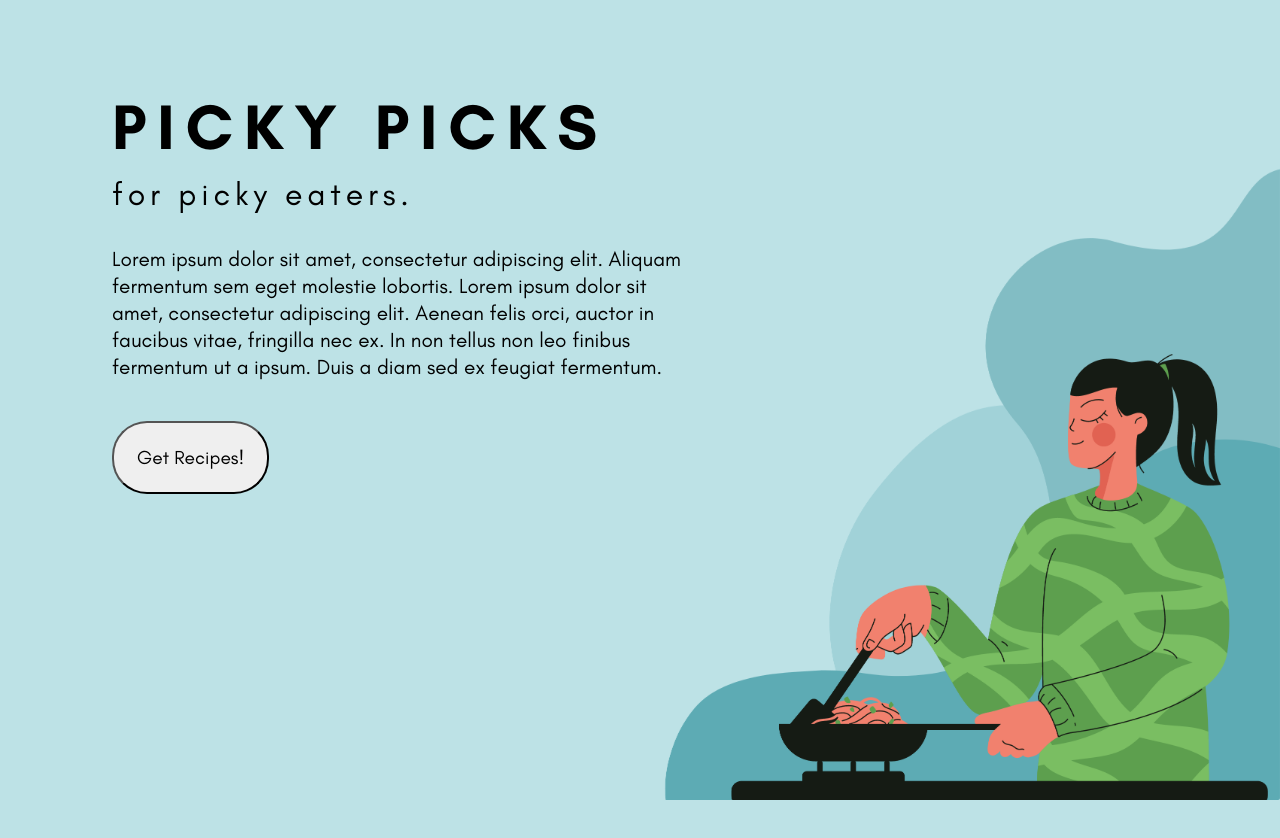
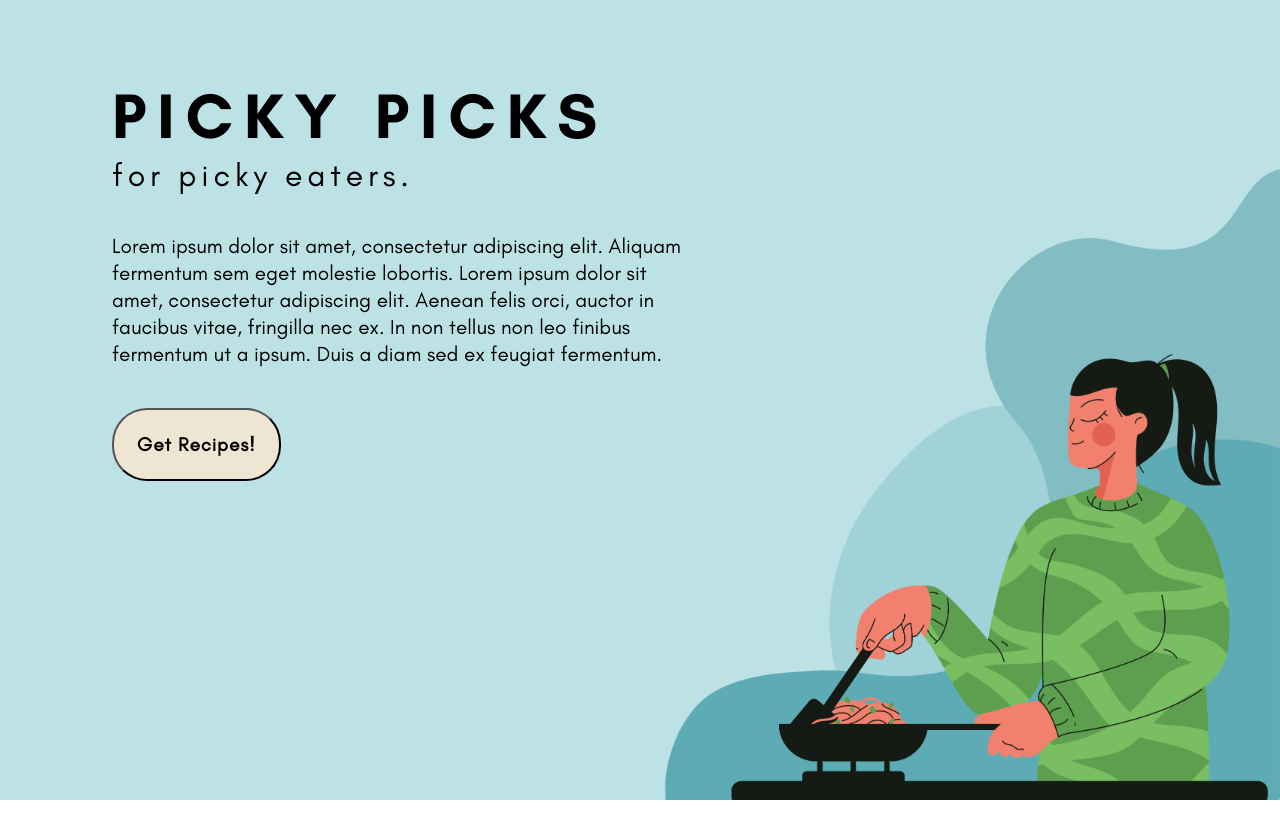
Before and after one commit to elleizar/pickypicks, a React (Create React App) app: page / in a window 1280 px wide. Shown: the top 838 px of the page. After the commit the page ends 800 px from the top, so only its background shows below. Built offline with nearby package versions, Linux system fonts and the light colour scheme.

Commit message:
Fixed home page white space, added lil button animation

```diff
--- a/src/css/Home.css
+++ b/src/css/Home.css
@@ -18,7 +18,8 @@ h1 {
     font-size: 4em;
     letter-spacing: 0.17em;
     margin-top: 0em;
-    margin-bottom: 0.15em;
+    margin-bottom: 0.03em;
+    padding-top: 1.2em;
 }
 
 h2 {
@@ -27,13 +28,12 @@ h2 {
     font-weight: 400;
     letter-spacing: 0.15em;
     margin-top: 0px;
-    margin-bottom: 1em;
+    margin-bottom: 1.2em;
 }
 
 .HomePage {
     min-height: 100vh;
     background-color: #BDE2E6;
-    padding-top: 5.5em;
     padding-left: 7em;
 }
 
@@ -54,7 +54,16 @@ h2 {
 .getButton {
     font-family: "GlacialIndifference", "Arial";
     font-size: 1.2em;
+    font-weight: 700;
+    letter-spacing: 0.05em;
     border-radius: 35px;
     cursor: pointer;
     padding: 1.2em;
+    background-color: #EFE5D3;
+    transition-duration: 0.5s;
 }
+
+.getButton:hover {
+    background-color: #7ABE62;
+    transform:scale(1.05);
+}
```
